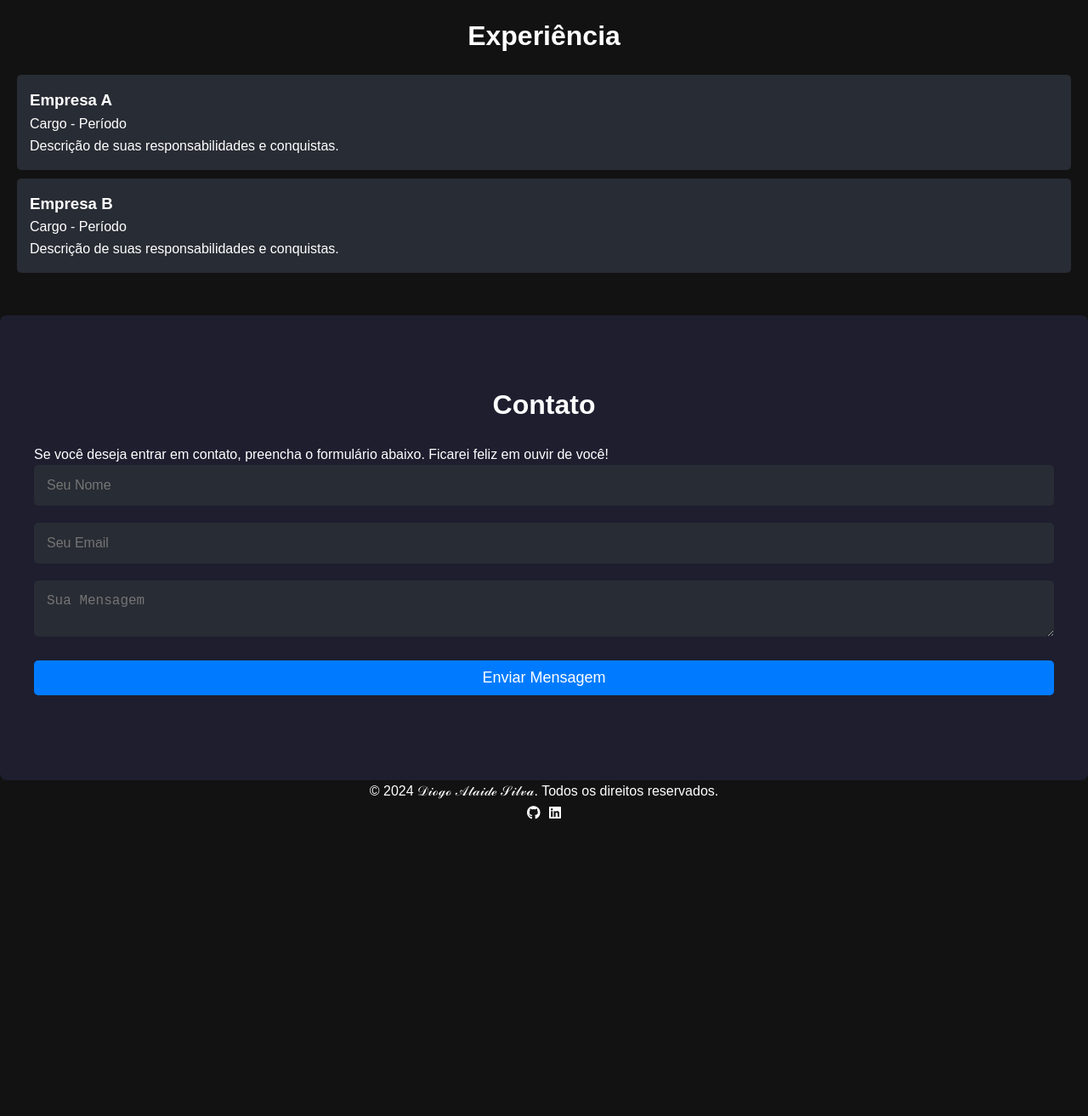
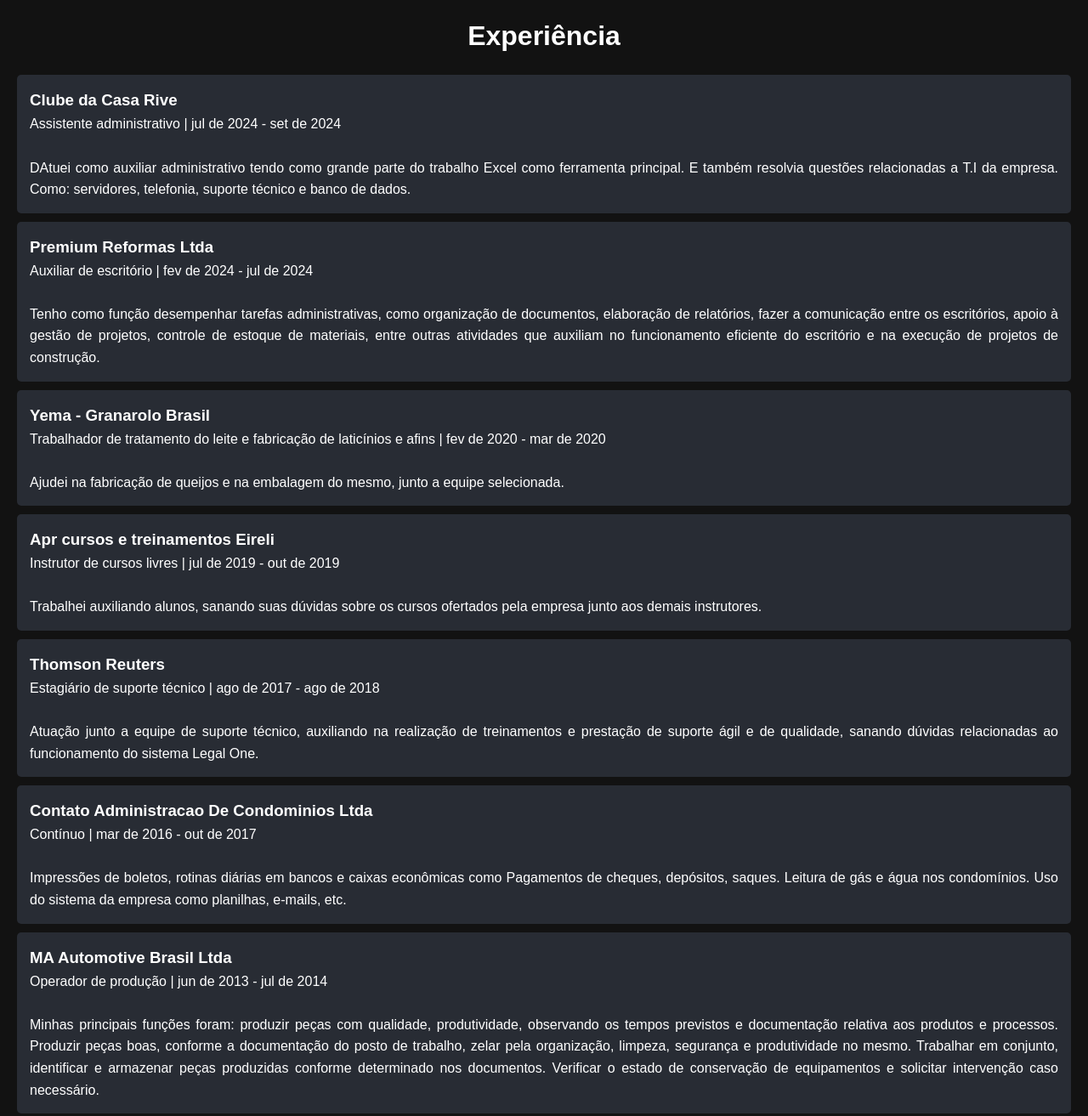
Before and after one commit to diatsilva007/Meu-site-portfolio, a plain HTML site: page index.html in a window 1280 px wide. Shown: the part 1500-2813 px from the top of the page at 85% size. Before the commit the page ends 2469 px from the top, so only its background shows below. Drawn offline with nearby package versions, Linux system fonts and the light colour scheme.

Commit message:
feat: project updated

```diff
--- a/index.html
+++ b/index.html
@@ -82,14 +82,55 @@
                 <h2>Experiência</h2>
                 <ul class="timeline">
                     <li>
-                        <h3>Empresa A</h3>
-                        <p>Cargo - Período</p>
-                        <p>Descrição de suas responsabilidades e conquistas.</p>
+                        <h3>Clube da Casa Rive</h3>
+                        <p>Assistente administrativo | jul de 2024 - set de 2024</p><br>
+                        <p>DAtuei como auxiliar administrativo tendo como grande parte do trabalho Excel como ferramenta
+                            principal. E também resolvia questões relacionadas a T.I da empresa. Como: servidores,
+                            telefonia, suporte técnico e banco de dados.</p>
                     </li>
                     <li>
-                        <h3>Empresa B</h3>
-                        <p>Cargo - Período</p>
-                        <p>Descrição de suas responsabilidades e conquistas.</p>
+                        <h3>Premium Reformas Ltda</h3>
+                        <p>Auxiliar de escritório | fev de 2024 - jul de 2024</p><br>
+                        <p>Tenho como função desempenhar tarefas administrativas, como organização de documentos,
+                            elaboração de relatórios, fazer a comunicação entre os escritórios, apoio à gestão de
+                            projetos, controle de estoque de materiais, entre outras atividades que auxiliam no
+                            funcionamento eficiente do escritório e na execução de projetos de construção.</p>
+                    </li>
+                    <li>
+                        <h3>Yema - Granarolo Brasil</h3>
+                        <p>Trabalhador de tratamento do leite e fabricação de laticínios e afins | fev de 2020 - mar de
+                            2020</p><br>
+                        <p>Ajudei na fabricação de queijos e na embalagem do mesmo, junto a equipe selecionada.</p>
+                    </li>
+                    <li>
+                        <h3>Apr cursos e treinamentos Eireli</h3>
+                        <p>Instrutor de cursos livres | jul de 2019 - out de 2019</p><br>
+                        <p>Trabalhei auxiliando alunos, sanando suas dúvidas sobre os cursos ofertados pela empresa
+                            junto aos demais instrutores.</p>
+                    </li>
+                    <li>
+                        <h3>Thomson Reuters</h3>
+                        <p>Estagiário de suporte técnico | ago de 2017 - ago de 2018</p><br>
+                        <p>Atuação junto a equipe de suporte técnico, auxiliando na realização de treinamentos e
+                            prestação de suporte ágil e de qualidade, sanando dúvidas relacionadas ao funcionamento do
+                            sistema Legal One.</p>
+                    </li>
+                    <li>
+                        <h3>Contato Administracao De Condominios Ltda</h3>
+                        <p>Contínuo | mar de 2016 - out de 2017</p><br>
+                        <p>Impressões de boletos, rotinas diárias em bancos e caixas econômicas como Pagamentos de
+                            cheques, depósitos, saques. Leitura de gás e água nos condomínios. Uso do sistema da empresa
+                            como planilhas, e-mails, etc.</p>
+                    </li>
+                    <li>
+                        <h3>MA Automotive Brasil Ltda</h3>
+                        <p>Operador de produção | jun de 2013 - jul de 2014</p><br>
+                        <p>Minhas principais funções foram: produzir peças com qualidade, produtividade, observando os
+                            tempos previstos e documentação relativa aos produtos e processos. Produzir peças boas,
+                            conforme a documentação do posto de trabalho, zelar pela organização, limpeza, segurança e
+                            produtividade no mesmo. Trabalhar em conjunto, identificar e
+                            armazenar peças produzidas conforme determinado nos documentos. Verificar o estado de
+                            conservação de equipamentos e solicitar intervenção caso necessário.</p>
                     </li>
                 </ul>
             </div>
```
